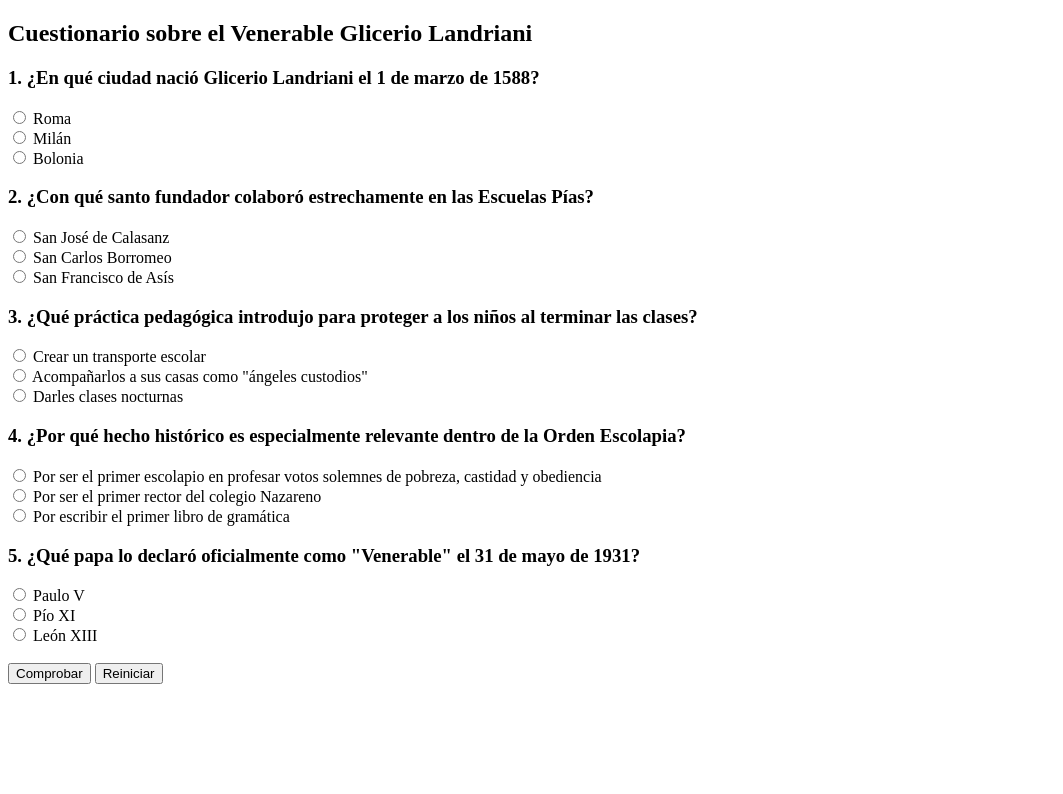
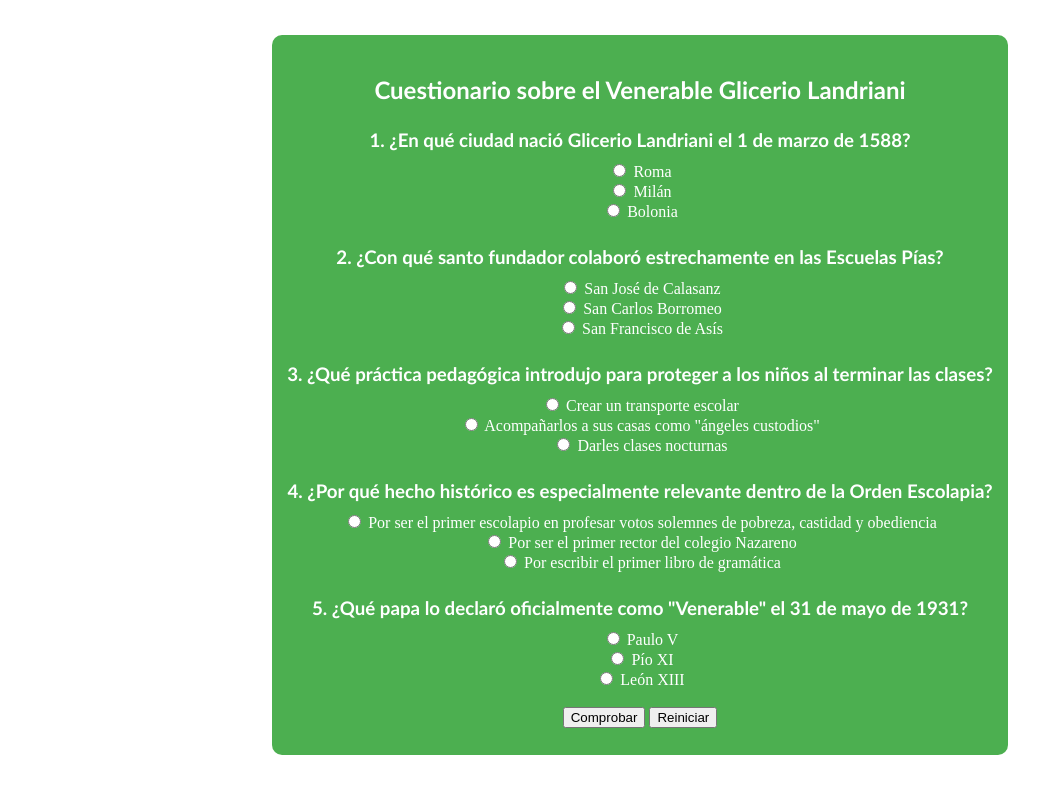
Before and after one commit to gargiulo-haslop/Proyecto-integrador, a plain HTML site: page pages/cuestionario.html in a window 1280 px wide. Shown: the whole page, without its empty margins (0-1063 px from the left). Drawn offline with Linux system fonts and the light colour scheme.

Commit message:
Update cuestionario.html

```diff
--- a/pages/cuestionario.html
+++ b/pages/cuestionario.html
@@ -3,7 +3,8 @@
 <head>
     <meta charset="UTF-8">
     <meta name="viewport" content="width=device-width, initial-scale=1.0">
-    <title>Document</title>
+    <link rel="stylesheet" href="../CSS/estilos.css">
+    <title>Cuestionario</title>
 </head>
 <body>
     <main>
```
